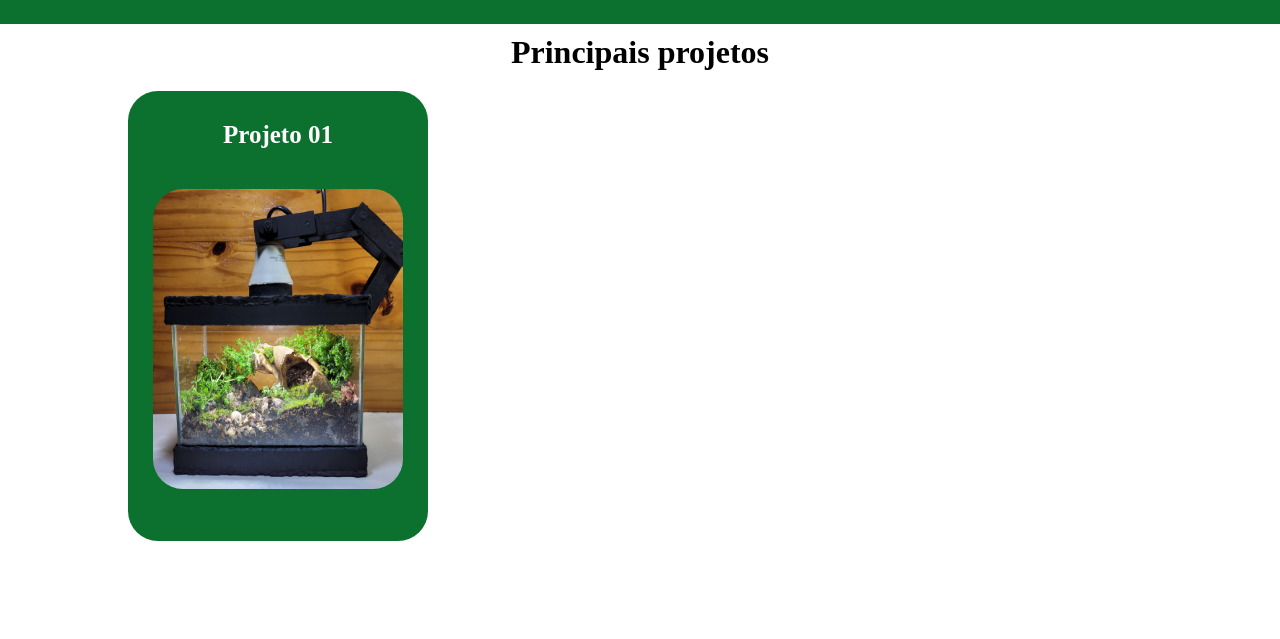
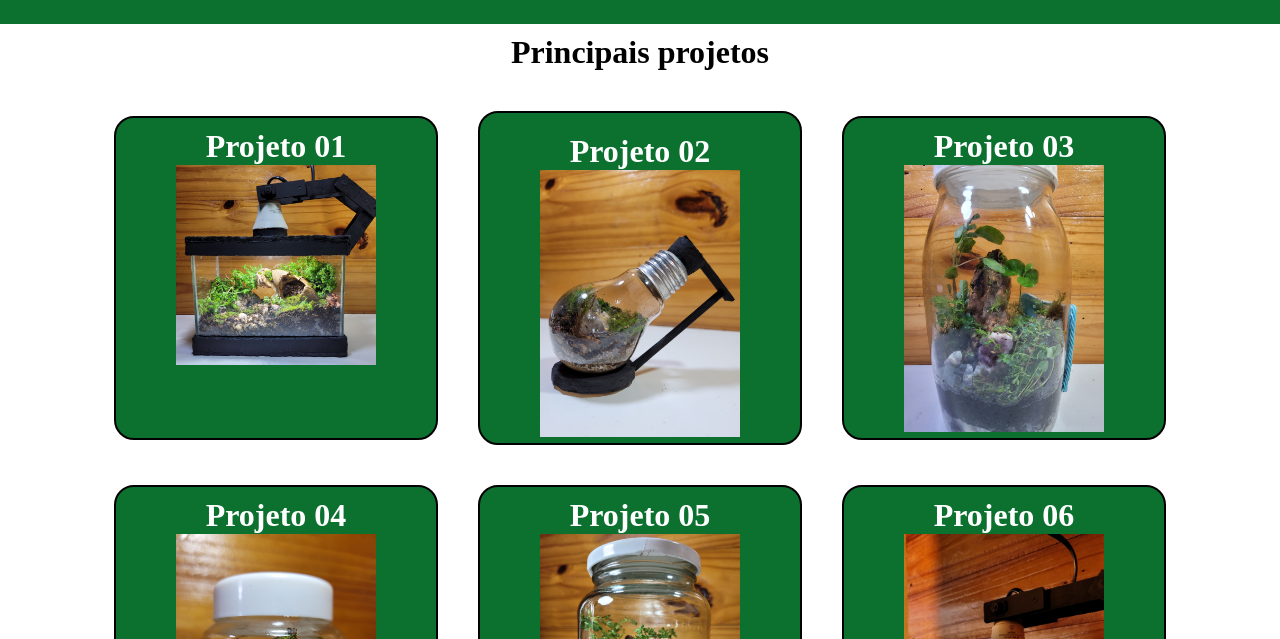
Before and after one commit to LeonardoGabriel7/projeto-estudio-verde, a plain HTML site: page index.html in a window 1280 px wide. Shown: the part 161-800 px from the top of the page. Drawn offline with Linux system fonts and the light colour scheme.

Commit message:
projetos

```diff
--- a/index.html
+++ b/index.html
@@ -20,14 +20,75 @@
         </nav>
     </header>
 
+    <div class="h1">
+        <h1>Principais projetos</h1>
+    </div>
 
     <div class="projetos">
-        <h1>Principais projetos</h1>
 
-        <div class="card1">
-            <h3>Projeto 01</h3>
-            <img src="midias/01.jpg" alt="">
+        <div class="container">
+
+            <div class="card card1">
+                <div>
+                    <h1>Projeto 01</h1>
+                </div>
+                <div>
+                    <img src="midias/01.jpg" alt="">
+                </div>
+            </div>
+
+            <div class="card card2">
+                <div>
+                    <h1>Projeto 02</h1>
+                </div>
+                <div>
+                    <img src="midias/02.jpg" alt="">
+                </div>
+            </div>
+
+
+            <div class="card card3">
+                <div>
+                    <h1>Projeto 03</h1>
+                </div>
+                <div>
+                    <img src="midias/03.jpg" alt="">
+                </div>
+            </div>
+
+            <div class="card card1">
+                <div>
+                    <h1>Projeto 04</h1>
+                </div>
+                <div>
+                    <img src="midias/04.jpg" alt="">
+                </div>
+            </div>
+            <div class="card card1">
+                <div>
+                    <h1>Projeto 05</h1>
+                </div>
+                <div>
+                    <img src="midias/05.jpg" alt="">
+                </div>
+            </div>
+
+            <div class="card card1">
+                <div>
+                    <h1>Projeto 06</h1>
+                </div>
+                <div>
+                    <img src="midias/06.jpg" alt="">
+                </div>
+            </div>
+
         </div>
+
+
+
+
+    </div>
+
 
     </div>
 
--- a/style.css
+++ b/style.css
@@ -2,15 +2,17 @@
 
 @import url('https://fonts.googleapis.com/css2?family=Roboto:wght@500&display=swap');
 
-*{
+* {
     margin: 0px;
     padding: 0px;
 
 }
 
-:root{
+:root {
     --cor1: #0C712F
 }
+
+
 
 header {
     background-color: var(--cor1);
@@ -20,7 +22,7 @@ header {
     padding-bottom: 15px;
 }
 
-header img{
+header img {
     width: 100px;
 }
 
@@ -35,39 +37,66 @@ nav a {
     font-weight: bold;
 }
 
-a:hover{
+a:hover {
     color: rgb(0, 0, 0);
     transform: scale (1.3);
     transition-delay: 0.2s;
     cursor: pointer;
 }
 
-div.projetos h1{
+div.projetos {
+    display: flex;
+justify-content: center;
+}
+
+
+div.h1 {
     text-align: center;
     margin-top: 10px;
 }
 
-div.card1{
-width: 300px;
-height: 450px;
-background-color: var(--cor1);
-border-radius: 30px;
-margin-left: 10%;
-margin-top: 20px;
+.container{
+    width: 1150px;
+    padding: 20px;
+    display: flex;
+    align-items: center;
+    justify-content: center;
+    flex-wrap: wrap;
 }
 
-div.card1 img{
-    width: 250px;
+.container .card{
     height: 300px;
-    margin-left: 25px;
-    margin-top: 40px;
-    border-radius: 30px;
+    position: relative;
+    padding: 10px ;
+    width: 300px;
+    background-color: var(--cor1);
+    margin: 20px;
+    border: 2px solid black;
+    overflow: hidden;
+    border-radius: 20px;
+    transition: 0.5s;
+    text-align: center;
 }
 
-div h3{
-    text-align: center;
-    margin-top: 15px;
+.container .card2{
+    padding-top: 20px;
+}
+
+.container .card img{
+    width: 200px;
+    transition: 0.5s;
+}
+
+.container .card h1{
     color: white;
-    padding-top: 30px;
-    font-size: 25px;
+    font-size: 2em;
 }
+
+
+.container .card:hover{
+    background-color: rgb(0, 0, 0);
+    color: black;
+    margin-top: -30px;
+    box-shadow: 2px 20px 25px rgb(0, 0, 12) ;
+    border-color: rgb(0, 0, 0);
+}
```
Also changed, not shown: midias/lampadabg.png (added).
